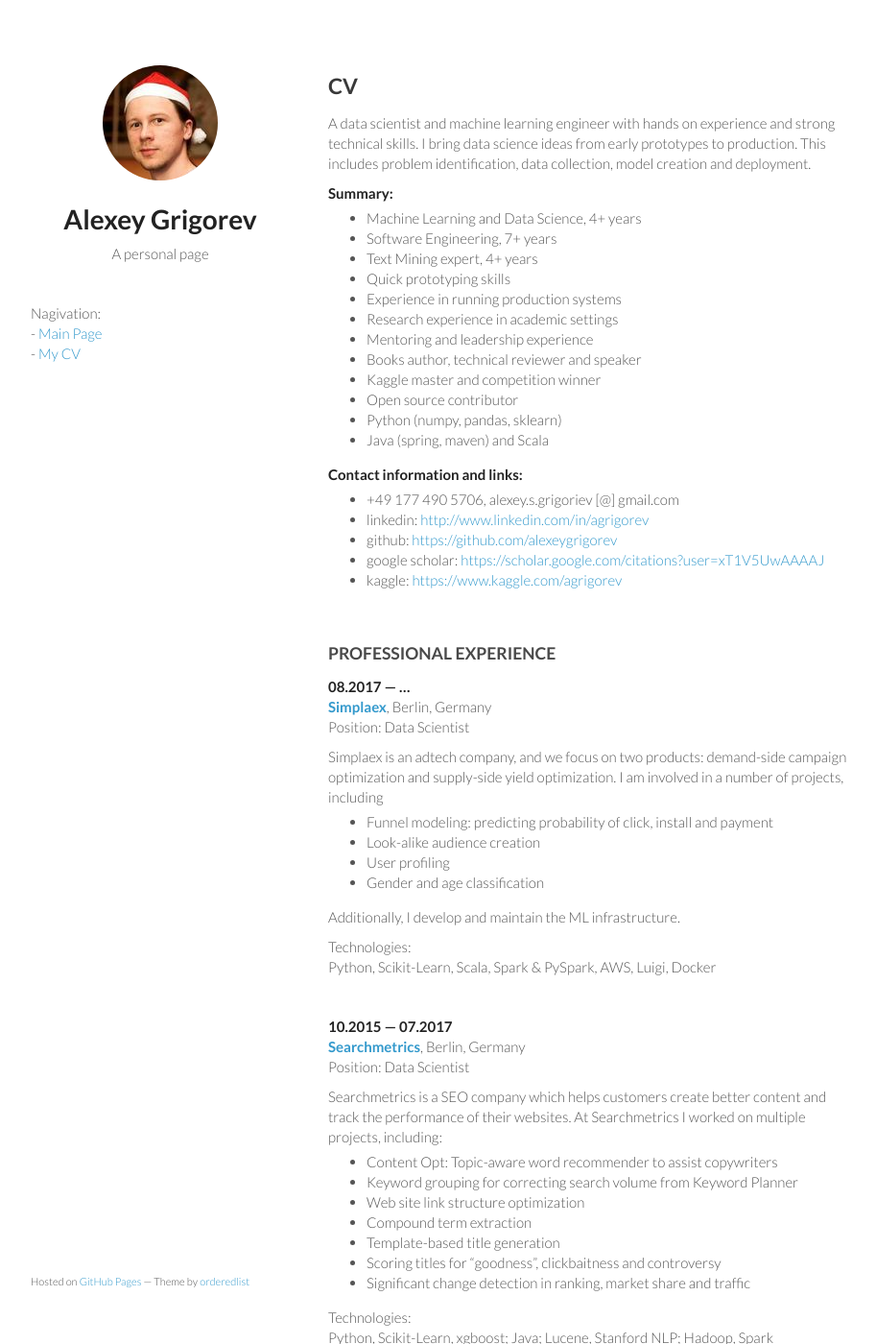
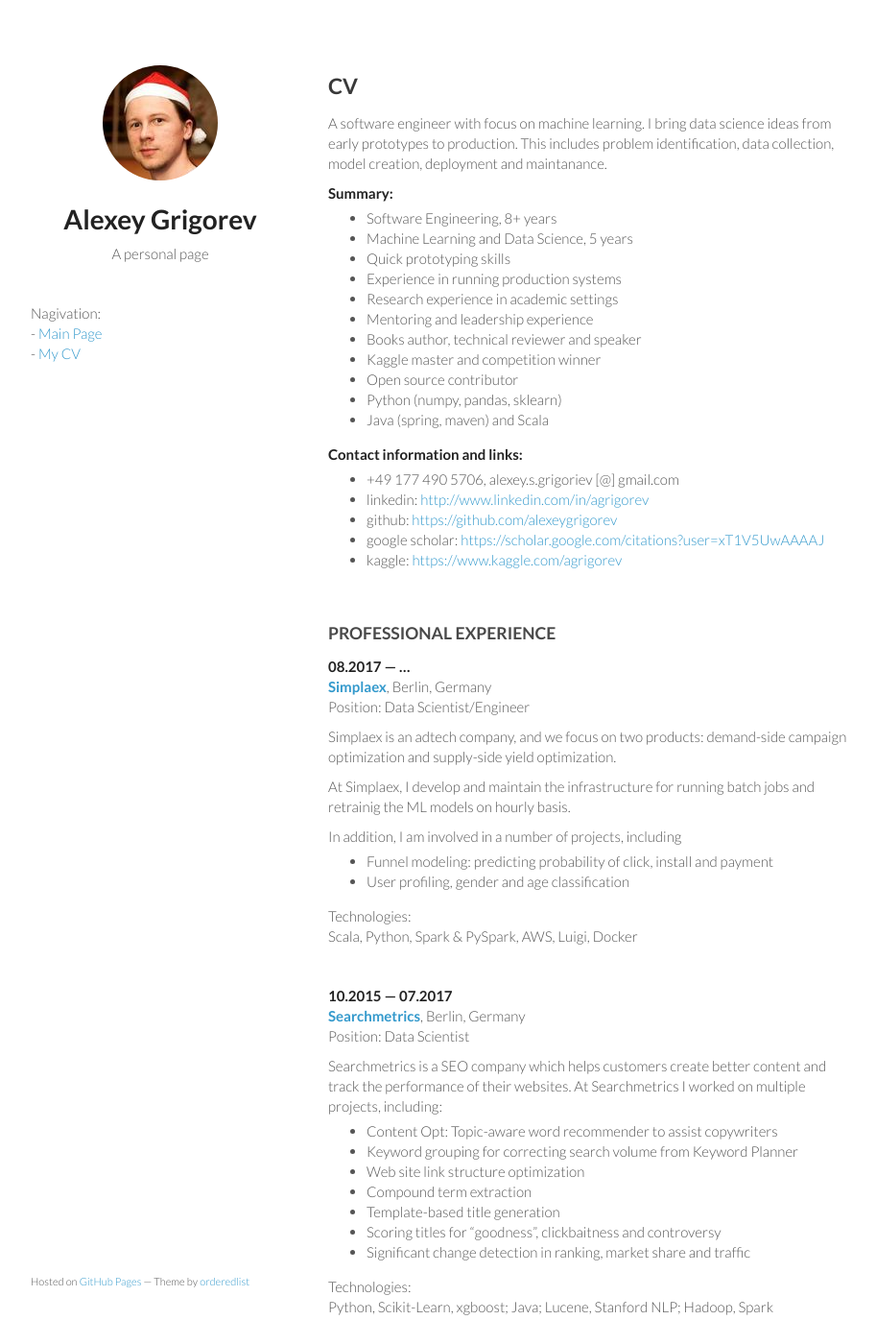
Before and after one commit to alexeygrigorev/alexeygrigorev.github.io, a Jekyll site: the page built from cv.md, in a window 1280 px wide and 1400 px high. Shown: the whole window at 96% size, without its empty margins (178-1091 px from the left). Built offline with Jekyll 4.4.1, drawn with Linux system fonts in a browser that asks for light colours.

Commit message:
Update cv.md

```diff
--- a/cv.md
+++ b/cv.md
@@ -8,14 +8,13 @@ title: Alexey Grigorev - CV
 
 ## CV
 
-A data scientist and machine learning engineer with hands on experience and strong technical skills. I bring data science ideas from early prototypes to production. This includes problem identification, data collection, model creation and deployment.
+A software engineer with focus on machine learning. I bring data science ideas from early prototypes to production. This includes problem identification, data collection, model creation, deployment and maintanance.
 
 
 **Summary:**
 
-- Machine Learning and Data Science, 4+ years
-- Software Engineering, 7+ years
-- Text Mining expert, 4+ years
+- Software Engineering, 8+ years
+- Machine Learning and Data Science, 5 years
 - Quick prototyping skills
 - Experience in running production systems
 - Research experience in academic settings
@@ -41,19 +40,20 @@ A data scientist and machine learning engineer with hands on experience and stro
 
 <strong>08.2017 &mdash; ...</strong><br/>
 <strong>[Simplaex](http://www.simplaex.com)</strong>, Berlin, Germany<br/>
-Position: Data Scientist<br/>
+Position: Data Scientist/Engineer<br/>
 
-Simplaex is an adtech company, and we focus on two products: demand-side campaign optimization and supply-side yield optimization. I am involved in a number of projects, including
+Simplaex is an adtech company, and we focus on two products: demand-side campaign optimization and supply-side yield optimization.
+
+At Simplaex, I develop and maintain the infrastructure for running batch jobs and retrainig the ML models on hourly basis.
+
+In addition, I am involved in a number of projects, including
 
 - Funnel modeling: predicting probability of click, install and payment
-- Look-alike audience creation
-- User profiling
-- Gender and age classification
+- User profiling, gender and age classification
 
-Additionally, I develop and maintain the ML infrastructure.
 
 Technologies:<br/>
-Python, Scikit-Learn, Scala, Spark & PySpark, AWS, Luigi, Docker<br/>
+Scala, Python, Spark & PySpark, AWS, Luigi, Docker<br/>
 
 &nbsp;
 
```
